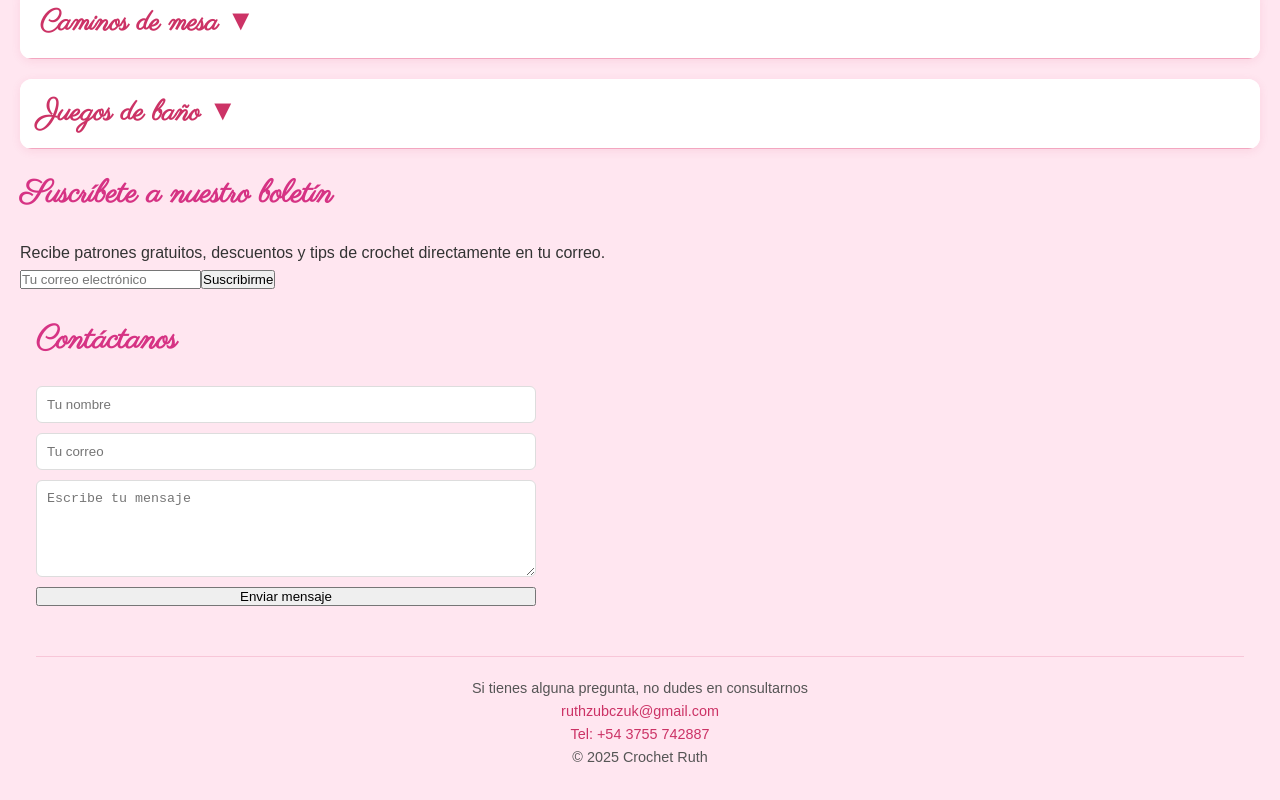
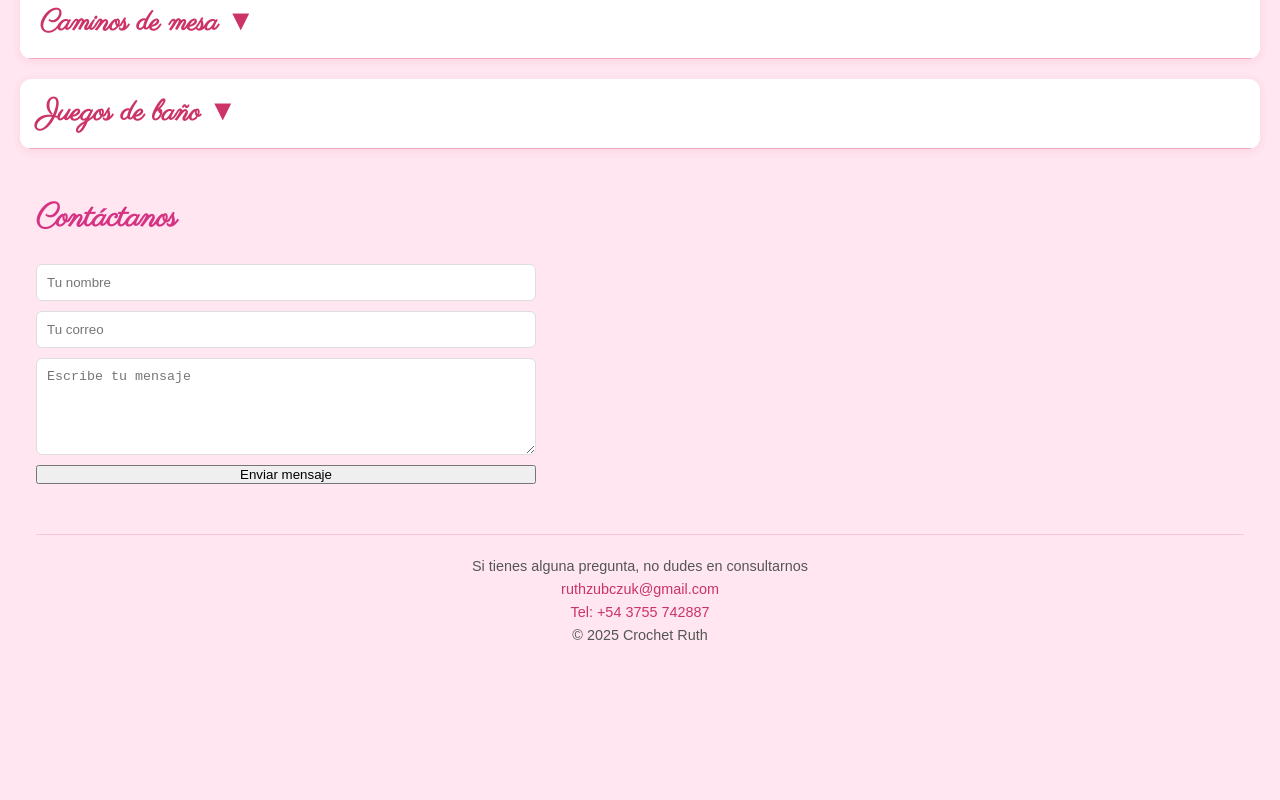
Before and after one commit to zubczani-dev/tejidosartesanalesnuevo, a React (Vite) app in the folder tejidos_app/: page / in a window 1280 px wide. Shown: the part 1702-2502 px from the top of the page. After the commit the page ends 2413 px from the top, so only its background shows below. Built offline with nearby package versions, Linux system fonts and the light colour scheme.

Commit message:
Modificaciones

```diff
--- a/tejidos_app/src/App.jsx
+++ b/tejidos_app/src/App.jsx
@@ -3,7 +3,6 @@ import Header from "./components/Header";
 import Historia from "./Historia";
 import Productos from "./components/Productos";
 import Contacto from "./components/Contacto";
-import Newsletter from "./components/Newsletter";
 
 export default function App() {
   return (
@@ -12,7 +11,6 @@ export default function App() {
       <Header />
       <Historia />
       <Productos />
-      <Newsletter />
       <Contacto />
     </>
   );
--- a/tejidos_app/src/components/Newsletter.jsx
+++ /dev/null
@@ -1,43 +0,0 @@
-import { useState } from "react";
-
-export default function Newsletter() {
-  const [email, setEmail] = useState("");
-  const [message, setMessage] = useState("");
-
-  const handleSubmit = (e) => {
-    e.preventDefault();
-
-    if (!email.includes("@")) {
-      setMessage("⚠️ Ingresa un email válido.");
-      return;
-    }
-
-    setMessage(" ¡Gracias por suscribirte! Pronto recibirás nuestras novedades.");
-    setEmail("");
-  };
-
-  return (
-    <section className="p-6 bg-purple-100 rounded-lg shadow-md max-w-lg mx-auto my-8 text-center">
-      <h2 className="text-2xl font-bold mb-3"> Suscríbete a nuestro boletín</h2>
-      <p className="mb-4">Recibe patrones gratuitos, descuentos y tips de crochet directamente en tu correo.</p>
-
-      <form onSubmit={handleSubmit} className="flex flex-col sm:flex-row gap-2 justify-center">
-        <input
-          type="email"
-          placeholder="Tu correo electrónico"
-          className="flex-1 p-2 border rounded"
-          value={email}
-          onChange={(e) => setEmail(e.target.value)}
-        />
-        <button
-          type="submit"
-          className="bg-purple-500 hover:bg-purple-600 text-white font-bold py-2 px-4 rounded"
-        >
-          Suscribirme
-        </button>
-      </form>
-
-      {message && <p className="mt-3 text-sm">{message}</p>}
-    </section>
-  );
-}
```
